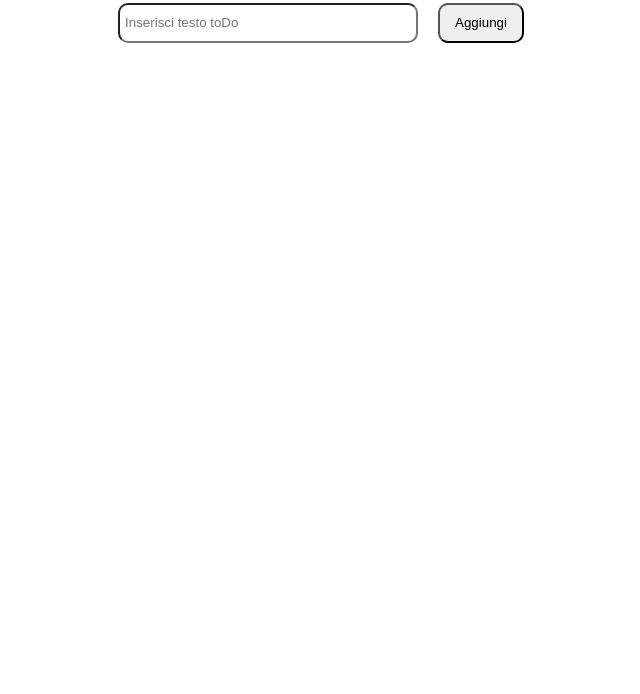
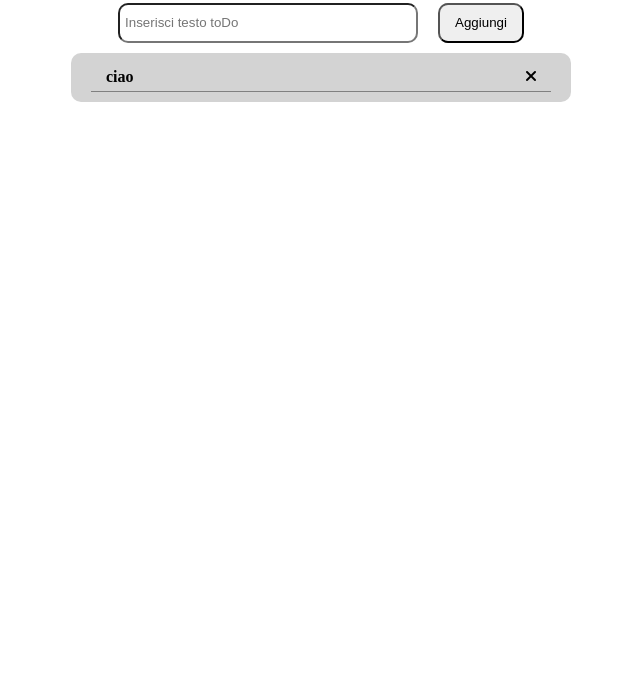
Before and after one commit to NicoloCasagrande/vue-todolist, a plain HTML site: page index.html in a window 1280 px wide. Shown: the part 106-800 px from the top of the page, without its empty margins (319-959 px from the left). Drawn offline with nearby package versions, Linux system fonts and the light colour scheme.

Commit message:
modirfiche varie

```diff
--- a/css/style.css
+++ b/css/style.css
@@ -20,6 +20,9 @@ header{
 .container{
     display: flex;
     flex-direction: column;
+    max-width: 31.25rem;
+    margin-left: auto;
+    margin-right: auto;
 }
 
 .input-div{
@@ -46,3 +49,21 @@ header{
 .to-do-done{
     text-decoration: line-through;
 }
+
+li{
+    padding: .3125rem .9375rem;
+    display: flex;
+    border-bottom: .0625rem solid grey;
+}
+
+li h4{
+    flex-grow: 1;
+    margin-right: .625rem;
+}
+
+ul{
+    background-color: lightgray;
+    border-radius: .625rem;
+    margin-top: .625rem;
+    padding: .625rem 1.25rem;
+}
--- a/index.html
+++ b/index.html
@@ -4,6 +4,7 @@
     <meta charset="UTF-8">
     <meta http-equiv="X-UA-Compatible" content="IE=edge">
     <meta name="viewport" content="width=device-width, initial-scale=1.0">
+    <link rel="stylesheet" href="https://cdnjs.cloudflare.com/ajax/libs/font-awesome/6.2.0/css/all.min.css" integrity="sha512-xh6O/CkQoPOWDdYTDqeRdPCVd1SpvCA9XXcUnZS2FmJNp1coAFzvtCN9BmamE+4aHK8yyUHUSCcJHgXloTyT2A==" crossorigin="anonymous" referrerpolicy="no-referrer" />
     <link rel="stylesheet" href="css/style.css">
     <title>Vue TodoList</title>
 </head>
@@ -17,12 +18,12 @@
         <main>
             <div class="container">
                 <div class="input-div">
-                    <input v-model="message" type="text" placeholder="Inserisci testo toDo">
-                    <button>Aggiungi</button>
+                    <input v-model="message" type="text" placeholder="Inserisci testo toDo" @keyup.enter="addToDo">
+                    <button @click="addToDo">Aggiungi</button>
                 </div>
                 <div>
-                    <ul>
-                        <li v-if="toDoList.length !== 0" v-for="(element, index) in toDoList" :class="element.done === true ? 'to-do-done' : 'null'">{{element.text}}</li>
+                    <ul v-if="toDoList.length !== 0">
+                        <li v-for="(element, index) in toDoList" :class="element.done === true ? 'to-do-done' : 'null'"><h4 @click="toDoDone(index)">{{element.text}}</h4><div><i @click="removeToDo(index)" class="fa-solid fa-xmark"></i></div></li>
                     </ul>
                 </div>
             </div>
--- a/js/script.js
+++ b/js/script.js
@@ -3,18 +3,33 @@ const { createApp } = Vue
 createApp({
   data() {
     return {
-      toDoList: [],
+      toDoList: [
+        {
+            text: 'ciao',
+            done: false
+        }
+      ],
       message: ''
     }
   },
-  methods:{
+  methods: {
     addToDo(){
         const toDo = {
-            text: message,
+            text: this.message,
             done: false
         }
         this.toDoList.push(toDo)
-        message = '';
+        this.message = ''
+    },
+    toDoDone(index){
+        if(this.toDoList[index].done === false){
+            this.toDoList[index].done = true;
+        }else{
+            this.toDoList[index].done = false;
+        }
+    },
+    removeToDo(index){
+        this.toDoList.splice(index, 1)
     }
   }
 }).mount('#app')
```
